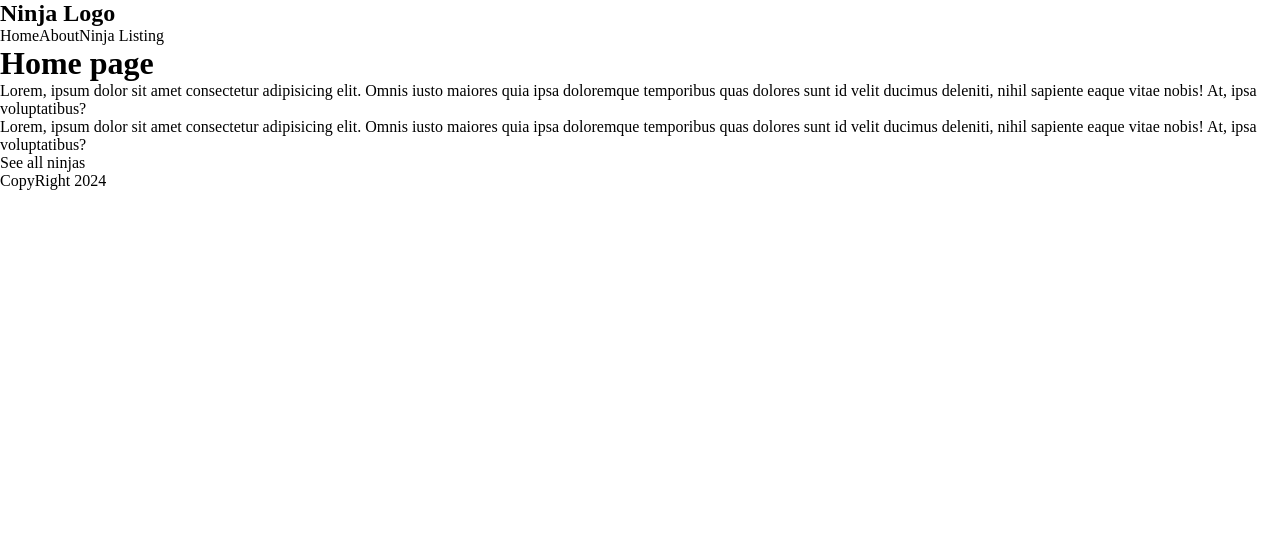
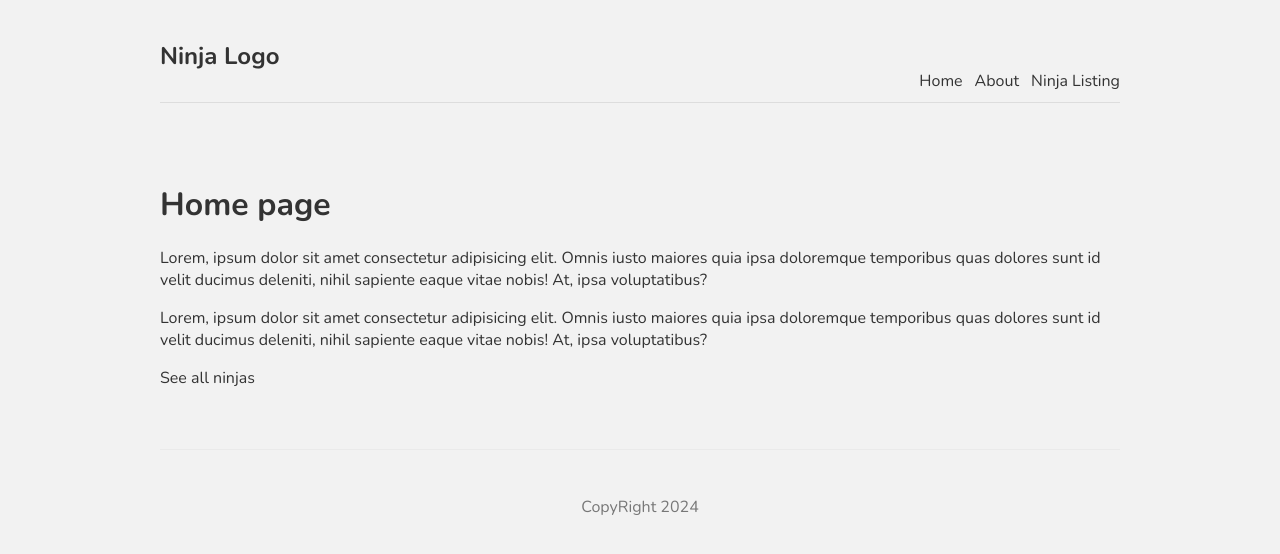
Before and after one commit to yodit93/next-project, a Next.js app: page / in a window 1280 px wide. Shown: the top 554 px of the page. Built offline with nearby package versions, Linux system fonts and the light colour scheme.

Commit message:
Use global styles

```diff
--- a/components/Layout.js
+++ b/components/Layout.js
@@ -3,7 +3,7 @@
 
 const Layout = ( {children} ) => {
     return (
-        <div>
+        <div className="content">
             <Navbar />
             {children}
             <Footer />
--- a/components/Navbar.js
+++ b/components/Navbar.js
@@ -3,12 +3,13 @@
 const Navbar = () => {
     return (
         <nav>
-            <h1>Ninja Logo</h1>
-            <div className="links">
-                <Link href="/">Home</Link>
-                <Link href="/about">About</Link>
-                <Link href="/ninjas">Ninja Listing</Link>
+            <div className="logo">
+                <h1>Ninja Logo</h1>
             </div>
+            <Link href="/">Home</Link>
+            <Link href="/about">About</Link>
+            <Link href="/ninjas">Ninja Listing</Link>
+
         </nav>
      );
 }
--- a/styles/globals.css
+++ b/styles/globals.css
@@ -1,101 +1,37 @@
-:root {
-  --max-width: 1100px;
-  --border-radius: 12px;
-  --font-mono: ui-monospace, Menlo, Monaco, "Cascadia Mono", "Segoe UI Mono",
-    "Roboto Mono", "Oxygen Mono", "Ubuntu Monospace", "Source Code Pro",
-    "Fira Mono", "Droid Sans Mono", "Courier New", monospace;
-
-  --foreground-rgb: 0, 0, 0;
-  --background-start-rgb: 214, 219, 220;
-  --background-end-rgb: 255, 255, 255;
-
-  --primary-glow: conic-gradient(
-    from 180deg at 50% 50%,
-    #16abff33 0deg,
-    #0885ff33 55deg,
-    #54d6ff33 120deg,
-    #0071ff33 160deg,
-    transparent 360deg
-  );
-  --secondary-glow: radial-gradient(
-    rgba(255, 255, 255, 1),
-    rgba(255, 255, 255, 0)
-  );
-
-  --tile-start-rgb: 239, 245, 249;
-  --tile-end-rgb: 228, 232, 233;
-  --tile-border: conic-gradient(
-    #00000080,
-    #00000040,
-    #00000030,
-    #00000020,
-    #00000010,
-    #00000010,
-    #00000080
-  );
-
-  --callout-rgb: 238, 240, 241;
-  --callout-border-rgb: 172, 175, 176;
-  --card-rgb: 180, 185, 188;
-  --card-border-rgb: 131, 134, 135;
-}
-
-@media (prefers-color-scheme: dark) {
-  :root {
-    --foreground-rgb: 255, 255, 255;
-    --background-start-rgb: 0, 0, 0;
-    --background-end-rgb: 0, 0, 0;
-
-    --primary-glow: radial-gradient(rgba(1, 65, 255, 0.4), rgba(1, 65, 255, 0));
-    --secondary-glow: linear-gradient(
-      to bottom right,
-      rgba(1, 65, 255, 0),
-      rgba(1, 65, 255, 0),
-      rgba(1, 65, 255, 0.3)
-    );
-
-    --tile-start-rgb: 2, 13, 46;
-    --tile-end-rgb: 2, 5, 19;
-    --tile-border: conic-gradient(
-      #ffffff80,
-      #ffffff40,
-      #ffffff30,
-      #ffffff20,
-      #ffffff10,
-      #ffffff10,
-      #ffffff80
-    );
-
-    --callout-rgb: 20, 20, 20;
-    --callout-border-rgb: 108, 108, 108;
-    --card-rgb: 100, 100, 100;
-    --card-border-rgb: 200, 200, 200;
-  }
-}
-
-* {
-  box-sizing: border-box;
-  padding: 0;
-  margin: 0;
-}
-
-html,
-body {
-  max-width: 100vw;
-  overflow-x: hidden;
-}
+@import url('https://fonts.googleapis.com/css2?family=Nunito:wght@300;400;600;700&display=swap');
 
 body {
-  color: rgb(var(--foreground-rgb));
+  background: #f2f2f2;
+  color: #333;
+  font-family: "Nunito";
 }
-
 a {
-  color: inherit;
+  color: #333;
   text-decoration: none;
 }
-
-@media (prefers-color-scheme: dark) {
-  html {
-    color-scheme: dark;
-  }
+.content {
+  max-width: 960px;
+  margin: 0 auto;
 }
+nav {
+  margin: 10px auto 80px;
+  padding: 10px 0;
+  display: flex;
+  justify-content: flex-end;
+  align-items: flex-end;
+  border-bottom: 1px solid #ddd;
+}
+nav a {
+  margin-left: 12px;
+}
+nav .logo {
+  margin-right: auto;
+}
+footer {
+  display: block;
+  text-align: center;
+  padding: 30px 0;
+  margin-top: 60px;
+  color: #777;
+  border-top: 1px solid #eaeaea;
+}
```
